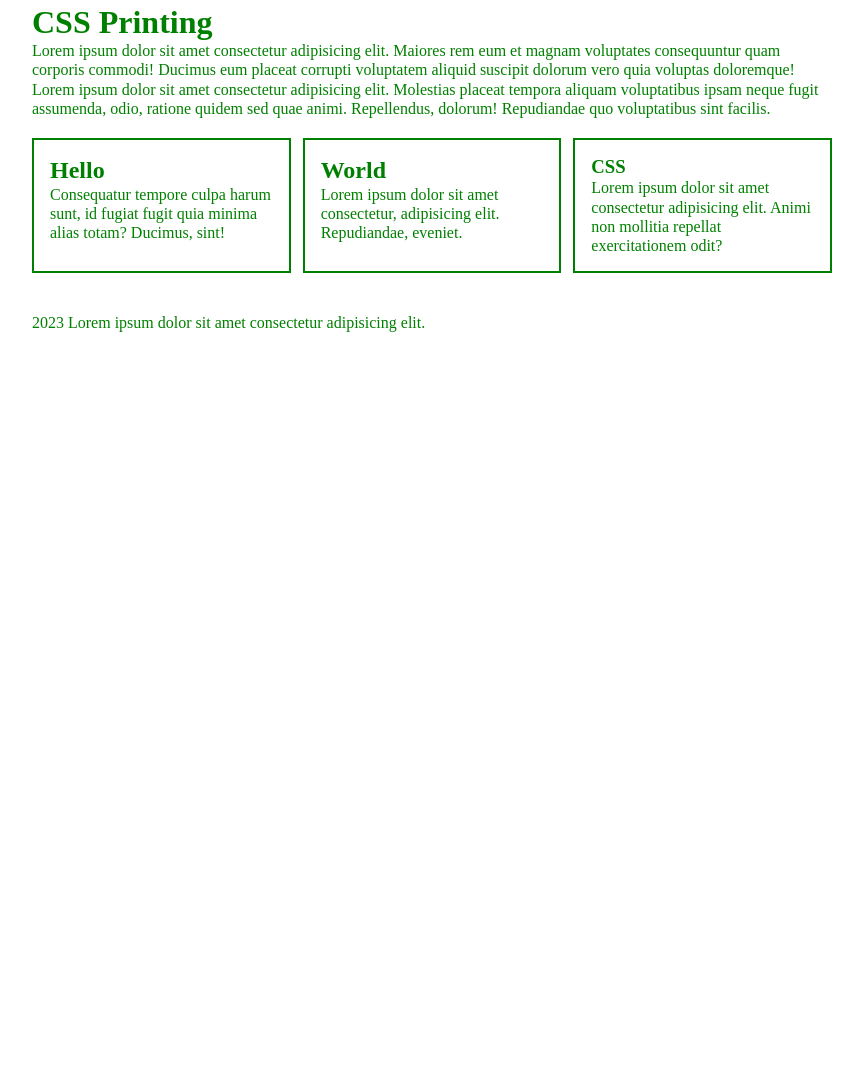
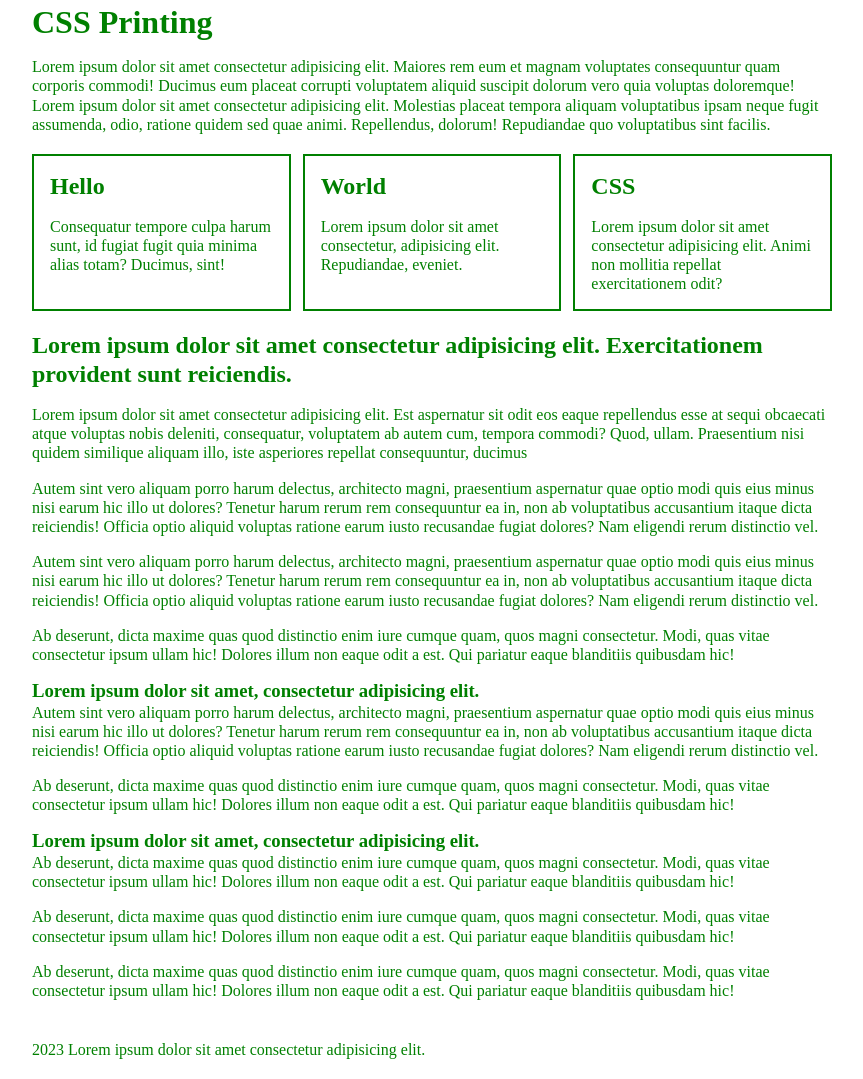
Before and after one commit to hellogracecho/css-media-types, a plain HTML site: page index.html in a window 1280 px wide. Shown: the part 134-1213 px from the top of the page, without its empty margins (208-1071 px from the left). Before the commit the page ends 800 px from the top, so only its background shows below. Drawn offline with Linux system fonts and the light colour scheme.

Commit message:
add @page rule

```diff
--- a/index.html
+++ b/index.html
@@ -33,10 +33,41 @@
                 Lorem ipsum dolor sit amet consectetur, adipisicing elit. Repudiandae, eveniet.
             </div>
             <div class="cell">
-                <h3>CSS</h3>
+                <h2>CSS</h2>
                 Lorem ipsum dolor sit amet consectetur adipisicing elit. Animi non mollitia repellat exercitationem odit?
             </div>
         </div>
+
+        <h2>Lorem ipsum dolor sit amet consectetur adipisicing elit. Exercitationem provident sunt reiciendis.</h2>
+        <p>
+            Lorem ipsum dolor sit amet consectetur adipisicing elit. Est aspernatur sit odit eos eaque repellendus esse at sequi obcaecati atque voluptas nobis deleniti, consequatur, voluptatem ab autem cum, tempora commodi? Quod, ullam. Praesentium nisi quidem similique aliquam illo, iste asperiores repellat consequuntur, ducimus
+        </p>
+        <p>
+            Autem sint vero aliquam porro harum delectus, architecto magni, praesentium aspernatur quae optio modi quis eius minus nisi earum hic illo ut dolores? Tenetur harum rerum rem consequuntur ea in, non ab voluptatibus accusantium itaque dicta reiciendis! Officia optio aliquid voluptas ratione earum iusto recusandae fugiat dolores? Nam eligendi rerum distinctio vel.
+        </p>
+        <p>
+            Autem sint vero aliquam porro harum delectus, architecto magni, praesentium aspernatur quae optio modi quis eius minus nisi earum hic illo ut dolores? Tenetur harum rerum rem consequuntur ea in, non ab voluptatibus accusantium itaque dicta reiciendis! Officia optio aliquid voluptas ratione earum iusto recusandae fugiat dolores? Nam eligendi rerum distinctio vel.
+        </p>
+        <p>
+            Ab deserunt, dicta maxime quas quod distinctio enim iure cumque quam, quos magni consectetur. Modi, quas vitae consectetur ipsum ullam hic! Dolores illum non eaque odit a est. Qui pariatur eaque blanditiis quibusdam hic!
+        </p>
+        <h3>Lorem ipsum dolor sit amet, consectetur adipisicing elit.</h3>
+        <p>
+            Autem sint vero aliquam porro harum delectus, architecto magni, praesentium aspernatur quae optio modi quis eius minus nisi earum hic illo ut dolores? Tenetur harum rerum rem consequuntur ea in, non ab voluptatibus accusantium itaque dicta reiciendis! Officia optio aliquid voluptas ratione earum iusto recusandae fugiat dolores? Nam eligendi rerum distinctio vel.
+        </p>
+        <p>
+            Ab deserunt, dicta maxime quas quod distinctio enim iure cumque quam, quos magni consectetur. Modi, quas vitae consectetur ipsum ullam hic! Dolores illum non eaque odit a est. Qui pariatur eaque blanditiis quibusdam hic!
+        </p>
+        <h3>Lorem ipsum dolor sit amet, consectetur adipisicing elit.</h3>
+        <p>
+            Ab deserunt, dicta maxime quas quod distinctio enim iure cumque quam, quos magni consectetur. Modi, quas vitae consectetur ipsum ullam hic! Dolores illum non eaque odit a est. Qui pariatur eaque blanditiis quibusdam hic!
+        </p>
+        <p>
+            Ab deserunt, dicta maxime quas quod distinctio enim iure cumque quam, quos magni consectetur. Modi, quas vitae consectetur ipsum ullam hic! Dolores illum non eaque odit a est. Qui pariatur eaque blanditiis quibusdam hic!
+        </p>
+        <p>
+            Ab deserunt, dicta maxime quas quod distinctio enim iure cumque quam, quos magni consectetur. Modi, quas vitae consectetur ipsum ullam hic! Dolores illum non eaque odit a est. Qui pariatur eaque blanditiis quibusdam hic!
+        </p>
     </main>
     <footer class="hide-for-print">
         2023 Lorem ipsum dolor sit amet consectetur adipisicing elit.
--- a/style.css
+++ b/style.css
@@ -10,6 +10,10 @@ body {
 
 main {
     margin: 40px 0;
+}
+
+h1, h2, p {
+    margin-bottom: 16px;
 }
 
 .grid {
@@ -68,3 +72,19 @@ main {
         line-height: 1.2;
     }
 }
+
+/* Targets all the pages */
+@page {
+    size: 8.5in 9in;
+    margin-top: 4in;
+}
+
+/* Targets all even-numbered pages */
+@page :left {
+    margin-left: 4cm;
+}
+
+/* Targets all odd-numbered pages */
+@page :right {
+    margin-right: 4cm;
+}
```
Also changed, not shown: 1 other file.
